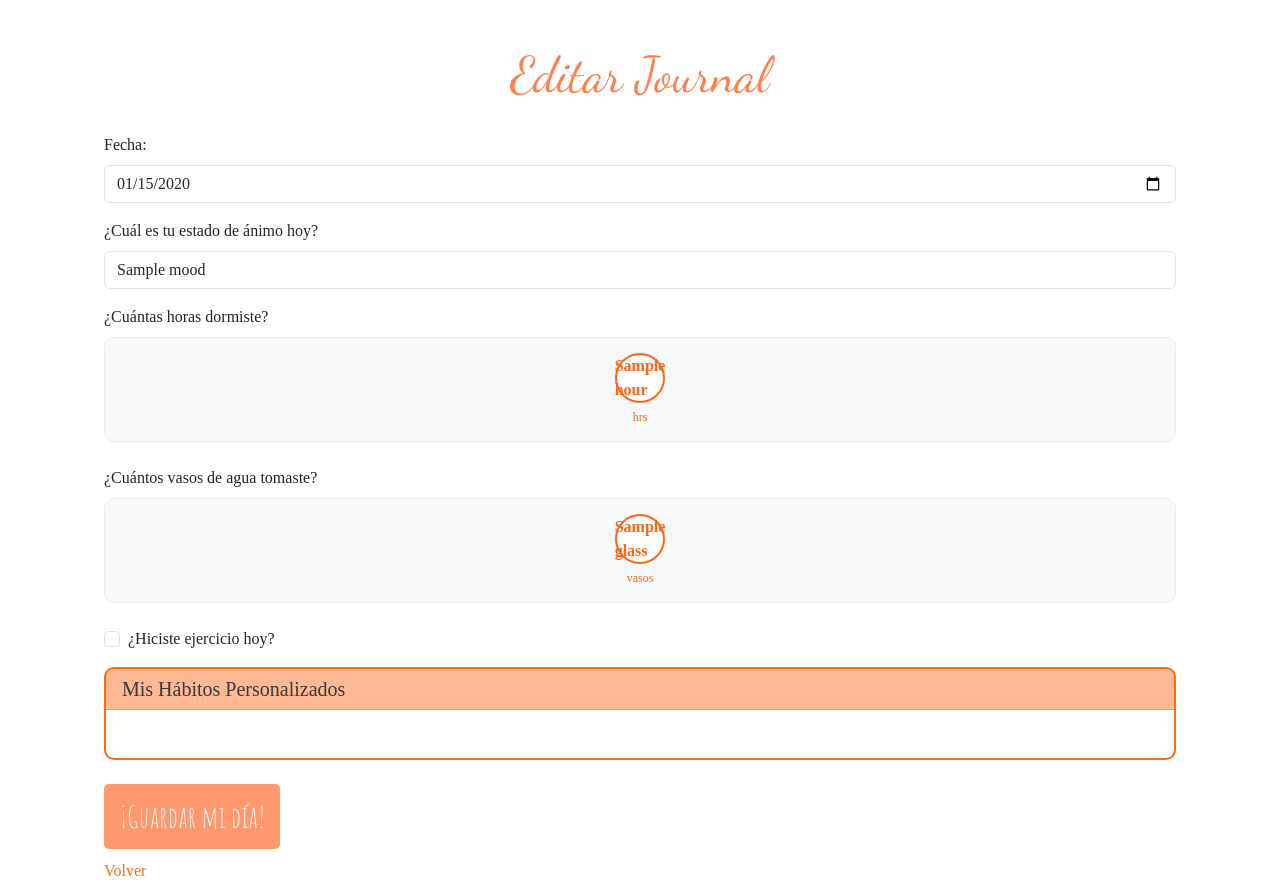
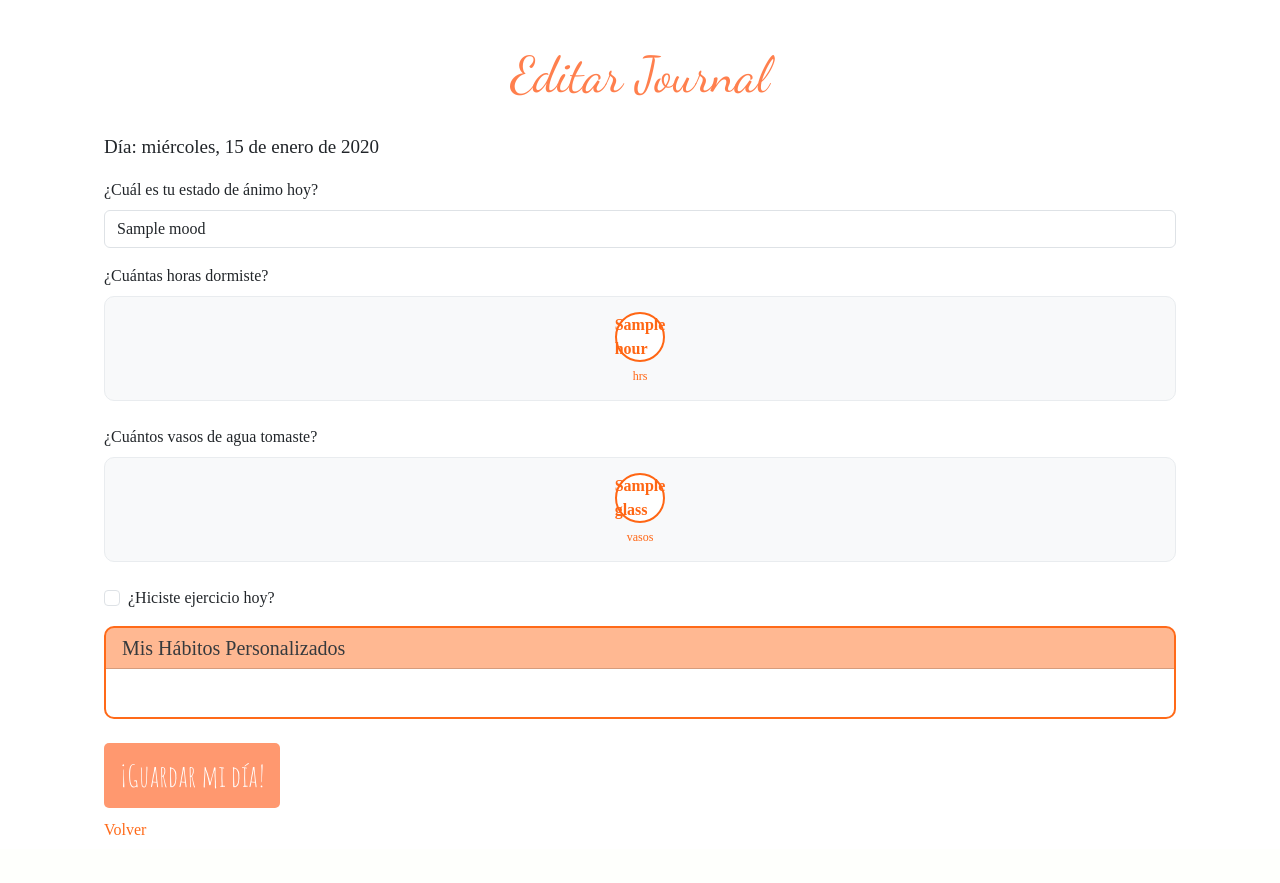
Before and after one commit to GuiiTaglia/TP-IngWeb-2025, a Django app: template mi_aplicacion/bullet_journal/templates/bullet_journal/journal/edit_journal.html in a window 1280 px wide. Shown: the part 79-962 px from the top of the page. After the commit the page ends 914 px from the top, so only its background shows below. Run offline with Django 5.2, Linux system fonts and the light colour scheme; the template is opened without the code that fills it: most values are stand-ins (such as "Sample title", 1, 10 or a date in 2020).

Commit message:
cambio fecha

```diff
--- a/mi_aplicacion/bullet_journal/templates/bullet_journal/journal/edit_journal.html
+++ b/mi_aplicacion/bullet_journal/templates/bullet_journal/journal/edit_journal.html
@@ -10,11 +10,18 @@
         <form method="post" enctype="multipart/form-data">
             {% csrf_token %}
 
-            <div class="mb-3">
+            <!-- <div class="mb-3">
                 <label for="date" class="form-label">Fecha:</label>
                 <input type="date" class="form-control" id="date" name="date" maxlength="50"
                     value="{{ journal.date|date:'Y-m-d' }}">
-            </div>
+            </div> -->
+
+            <input type="hidden" id="date" name="date" value="{{ journal.date|date:'Y-m-d' }}">
+
+                {% load i18n %}
+                {% language 'es' %}
+                <p style="font-size: 19px">Día: {{ journal.date|date:"l, j \\d\\e F \\d\\e Y" }}</p>
+                {% endlanguage %}
 
             <div class="mb-3">
                 <label for="mood" class="form-label">¿Cuál es tu estado de ánimo hoy?</label>
```
Also changed, not shown: mi_aplicacion/db.sqlite3, 3 other files.
